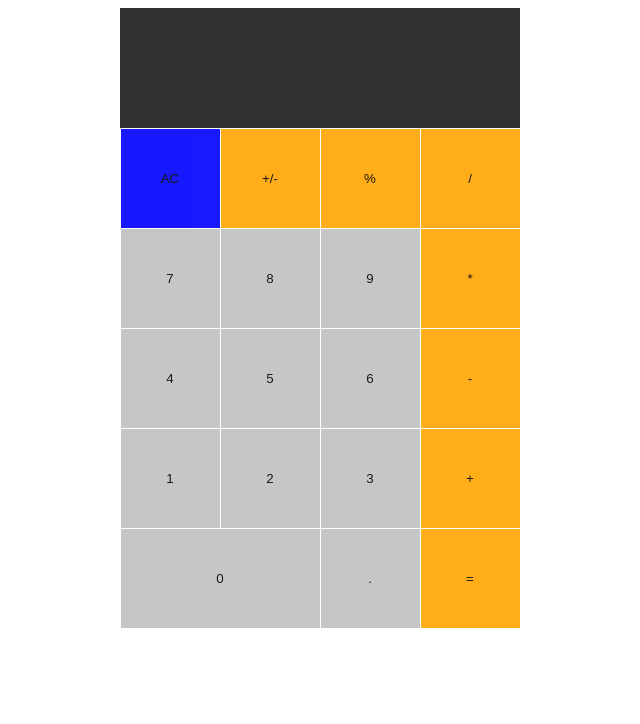
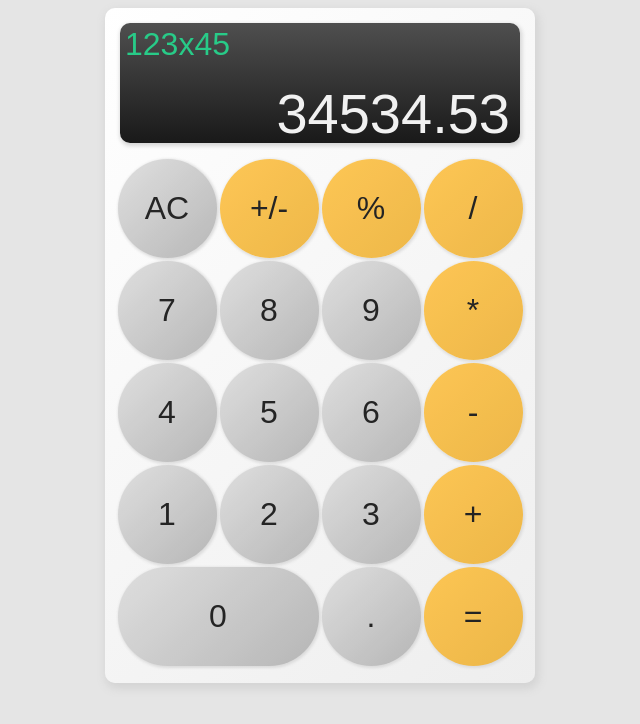
Before and after one commit to gterrile/calculator, a plain HTML site: page index.html in a window 1280 px wide. Shown: the whole page, without its empty margins (320-960 px from the left). Drawn offline with Linux system fonts and the light colour scheme.

Commit message:
layout finished, working on eventListeners

```diff
--- a/index.html
+++ b/index.html
@@ -10,27 +10,29 @@
 <body>
   <div class="calculator">
     <div class="screen">
+      <div class="operation">123x45</div>
+      <div class="total">34534.53</div>
     </div>
     <div class="keyboard">
-      <button class="key clear">AC</button>
-      <button class="key operator">+/-</button>
-      <button class="key operator">%</button>
-      <button class="key operator">/</button>
-      <button class="key number">7</button>
-      <button class="key number">8</button>
-      <button class="key number">9</button>
-      <button class="key operator">*</button>
-      <button class="key number">4</button>
-      <button class="key number">5</button>
-      <button class="key number">6</button>
-      <button class="key operator">-</button>
-      <button class="key number">1</button>
-      <button class="key number">2</button>
-      <button class="key number">3</button>
-      <button class="key operator">+</button>
-      <button class="key number zero">0</button>
-      <button class="key number">.</button>
-      <button class="key operator result">=</button>
+      <button class="key clear" value="clear">AC</button>
+      <button class="key operator" value="negative">+/-</button>
+      <button class="key operator" value="%">%</button>
+      <button class="key operator" value="/">/</button>
+      <button class="key number" value="7">7</button>
+      <button class="key number" value="8">8</button>
+      <button class="key number" value="9">9</button>
+      <button class="key operator" value="*">*</button>
+      <button class="key number" value="4">4</button>
+      <button class="key number" value="5">5</button>
+      <button class="key number" value="6">6</button>
+      <button class="key operator" value="-">-</button>
+      <button class="key number" value="1">1</button>
+      <button class="key number" value="2">2</button>
+      <button class="key number" value="3">3</button>
+      <button class="key operator" value="+">+</button>
+      <button class="key number zero" value="0">0</button>
+      <button class="key number" value=".">.</button>
+      <button class="key operator result" value="=">=</button>
     </div>
   </div>
   <audio id="keypress" src="keysound.wav"></audio>
--- a/script.js
+++ b/script.js
@@ -1,13 +1,7 @@
 const keypress = document.getElementById('keypress');
 const allKeys = document.querySelectorAll('.key');
 
-allKeys.forEach(item, function() {
-  item.addEventListener('click', function() {
-    keypress.currentTime = 0;
-    keypress.play();
-}));
-
-keyboard.addEventListener('click', function() {
-  keypress.currentTime = 0;
-  keypress.play();
+// Get values and display them on console
+allKeys.forEach(key => {
+  key.addEventListener('click', () => console.log(key.value));
 });
--- a/style.css
+++ b/style.css
@@ -1,20 +1,58 @@
+body {
+  background-color: rgb(229, 229, 229);
+  font-family: Arial, "Helvetica Neue", Helvetica, sans-serif;
+}
+
 .calculator {
   display: flex;
   flex-direction: column;
-  height: 620px;
-  width: 400px;
+  height: 675px;
+  width: 430px;
   margin: 0 auto;
+  background: rgb(255,255,255);
+  background: linear-gradient(137deg, rgba(255,255,255,1) 0%, rgba(238,238,238,1) 100%);
+  align-items: center;
+  border-radius: 10px;
+  box-shadow: 2px 4px 8px 2px rgb(212, 212, 212);
 }
 
 .screen {
-  background-color: rgb(50, 50, 50);
   display: flex;
+  flex-direction: column;
+  justify-content: space-between;
+  background: rgb(25,25,25);
+  background: linear-gradient(0deg, rgba(25,25,25,1) 0%, rgb(79, 79, 79) 100%);
   height: 120px;
+  width: 400px;
+  border-radius: 10px;
+  margin: 15px;
+  box-shadow: 1px 2px 4px 1px rgb(212, 212, 212);
+  font-size: 32px;
+}
+
+.operation {
+  height: 36px;
+  /* border: 2px solid purple; */
+  color: rgb(40, 203, 136);
+  margin-top: 3px;
+  margin-left: 5px;
+}
+
+.total {
+  display: flex;
+  font-size: 56px;
+  color: rgb(241, 241, 241);
+  /* border: 2px solid green; */
+  height: 50px;
+  justify-content: right;
+  display: flex;
+  margin-bottom: 12px;
+  margin-right: 10px;
 }
 
 .keyboard {
   justify-content: center;
-  gap: 1px;
+  gap: 3px;
   margin-top: 1px;
   align-items: center;
   display: flex;
@@ -25,33 +63,39 @@
 .key {
   height: 99px;
   width: 99px;
-  opacity: 0.9;
+  opacity: 0.85;
   margin: 0;
   border: none;
+  font-size: 32px;
+  border-radius: 50px;
+  box-shadow: 1px 1px 3px 1px rgb(215, 215, 215);
+  background: rgb(219,219,219);
+  background: linear-gradient(137deg, rgba(219,219,219,1) 0%, rgb(172, 172, 172) 100%);
 }
 
 .key:hover {
   cursor: pointer;
   opacity: 1;
-
 }
 
 .clear {
-  background-color: blue;
+  background-color: rgb(255, 141, 121);
 }
 
 .operator {
-  background-color: orange;
+  background: rgb(255,190,57);
+  background: linear-gradient(137deg, rgba(255,190,57,1) 0%, rgba(236,173,43,1) 100%);
 }
 
 .number {
   background-color: rgb(192, 192, 192);
+
 }
 
 .result {
-  background-color: orange;
+  background-color: rgb(104, 222, 155);
 }
 
 .zero {
-  width: 199px;
+  width: 201px;
 }
```
